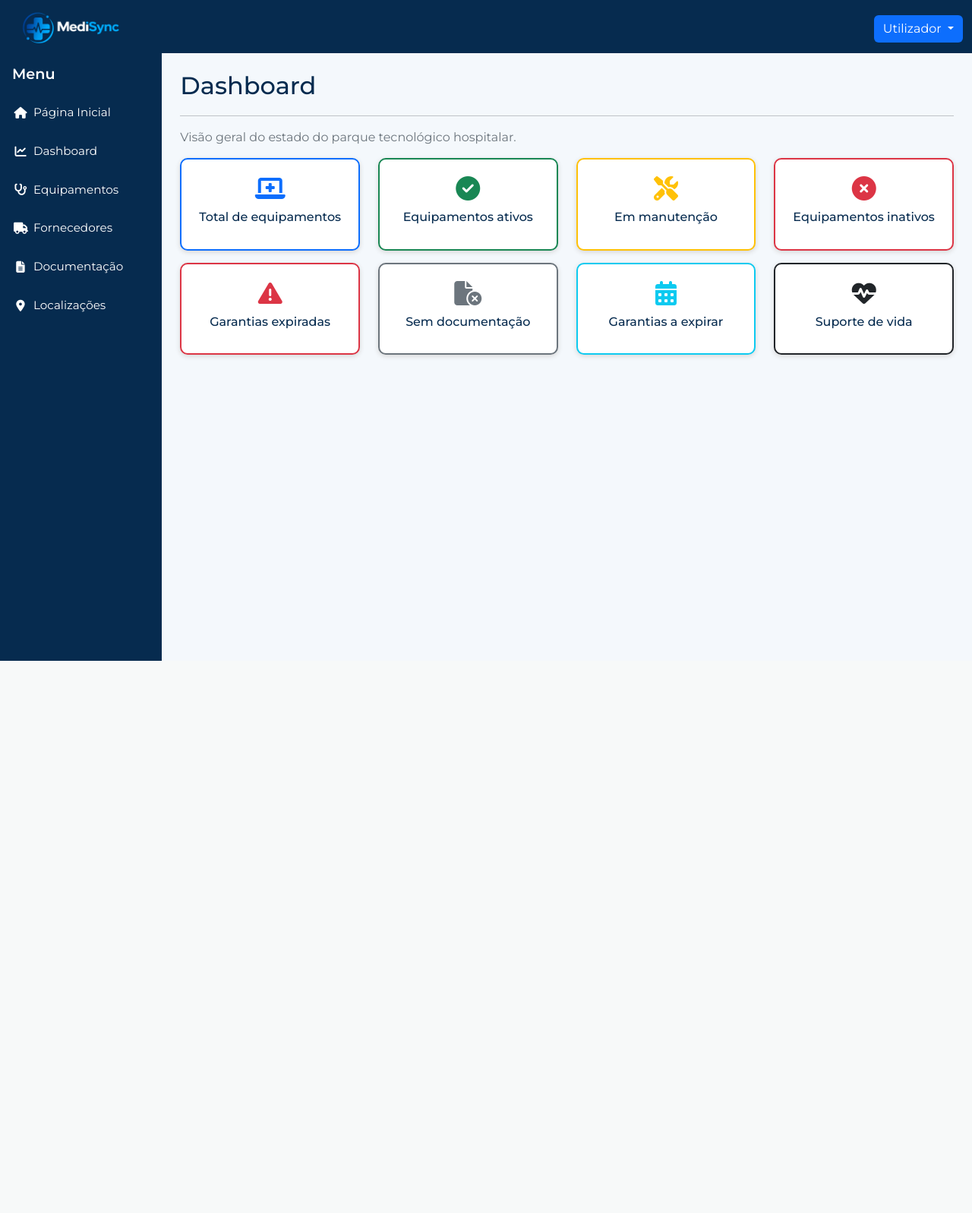
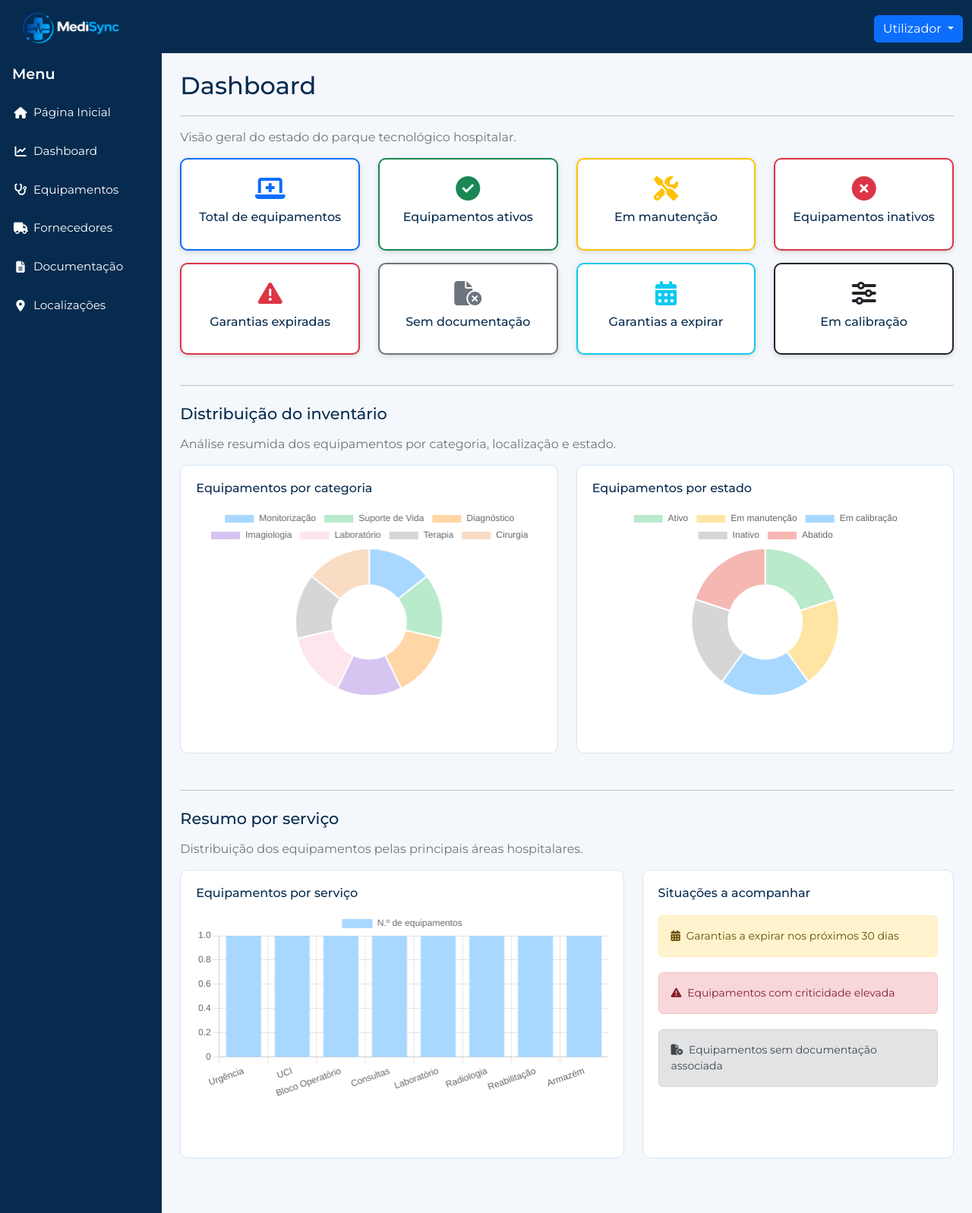
Before and after one commit to catarinabenido126/projetohospitalar, a PHP site: page /private/views/dashboard/dashboard.html in a window 1280 px wide. Shown: the whole page at 76% size. Before the commit the page ends 870 px from the top, so only its background shows below. Run offline with PHP 8.4, Linux system fonts and the light colour scheme.

Commit message:
terminei a dashboard com graficos java script

```diff
--- a/assets/css/1241126.css
+++ b/assets/css/1241126.css
@@ -479,3 +479,30 @@
     font-weight: 600;
     margin-bottom: 0;
 }
+.caixa-dashboard h5 {
+    color: #062b4f;
+    font-size: 1em;
+    margin-bottom: 15px;
+}
+.caixa-dashboard {
+    background-color: #ffffff;
+    border: 1px solid #d6e4f0;
+    border-radius: 10px;
+    padding: 20px;
+    height: 380px;
+}
+.caixa-dashboard canvas {
+    width: 100%;
+    height: 320px;
+}
+canvas {
+    width: 100%;
+    max-height: 250px;
+}
+.area-grafico {
+    height: 320px;
+}
+.area-grafico canvas {
+    width: 100%;
+    height: 100%;
+}
--- a/private/views/dashboard/dashboard.html
+++ b/private/views/dashboard/dashboard.html
@@ -131,17 +131,116 @@
                     </div>
                     <div class="col-md-3 mb-3">
                         <div class="card-dashboard border-dark">
-                            <i class="fa-solid fa-heart-pulse text-dark"></i>
-                            <h5>Suporte de vida</h5>
+                            <i class="fa-solid fa-sliders text-dark"></i>
+                            <h5>Em calibração</h5>
                             <p class="text-dark"></p>
                         </div>
                     </div>
                 </div>
+                <hr>
+                <h4>Distribuição do inventário</h4>
+                <p class="text-muted">
+                    Análise resumida dos equipamentos por categoria, localização e estado.
+                </p>
+                <div class="row mb-4">
+                    <div class="col-md-6 mb-4">
+                        <div class="caixa-dashboard">
+                            <h5>Equipamentos por categoria</h5>
+                            <div class="area-grafico">
+                                <canvas id="graficoCategoria"></canvas>
+                            </div>
+                        </div>
+                    </div>
+
+                    <div class="col-md-6 mb-4">
+                        <div class="caixa-dashboard">
+                            <h5>Equipamentos por estado</h5>
+                            <div class="area-grafico">
+                                <canvas id="graficoEstado"></canvas>
+                            </div>
+                        </div>
+                    </div>
+                </div>
+                <hr>
+                <h4>Resumo por serviço</h4>
+                <p class="text-muted">
+                    Distribuição dos equipamentos pelas principais áreas hospitalares.
+                </p>
+                <div class="row mb-4">
+                    <div class="col-md-7 mb-4">
+                        <div class="caixa-dashboard">
+                            <h5>Equipamentos por serviço</h5>
+                            <canvas id="graficoServico"></canvas>
+                        </div>
+                    </div>
+                    <div class="col-md-5 mb-4">
+                        <div class="caixa-dashboard">
+                            <h5>Situações a acompanhar</h5>
+                            <div class="alert alert-warning">
+                                <i class="fa-solid fa-calendar-days me-1"></i>
+                                Garantias a expirar nos próximos 30 dias
+                            </div>
+                            <div class="alert alert-danger">
+                                <i class="fa-solid fa-triangle-exclamation me-1"></i>
+                                Equipamentos com criticidade elevada
+                            </div>
+                            <div class="alert alert-secondary">
+                                <i class="fa-solid fa-file-circle-xmark me-1"></i>
+                                Equipamentos sem documentação associada
+                            </div>
+                        </div>
+                    </div>
+                </div>
+                <script src="https://cdn.jsdelivr.net/npm/chart.js"></script>
+                <script>
+                    new Chart(document.getElementById('graficoCategoria'), {
+                        type: 'doughnut',
+                        data: {
+                            labels: ['Monitorização', 'Suporte de Vida', 'Diagnóstico', 'Imagiologia', 'Laboratório', 'Terapia', 'Cirurgia'],
+                            datasets: [{
+                                data: [1, 1, 1, 1, 1, 1, 1],
+                                backgroundColor: ['#a8d8ff', '#b8eacb', '#ffd6a5', '#d6c5f0', '#ffe5ec', '#d6d6d6', '#f9dcc4']
+                            }]
+                        },
+                        options: {
+                            responsive: true,
+                            maintainAspectRatio: false
+                        }
+                    });
+                    new Chart(document.getElementById('graficoEstado'), {
+                        type: 'doughnut',
+                        data: {
+                            labels: ['Ativo', 'Em manutenção', 'Em calibração', 'Inativo', 'Abatido'],
+                            datasets: [{
+                                data: [1, 1, 1, 1, 1],
+                                backgroundColor: ['#b8eacb', '#ffe5a3', '#a8d8ff', '#d6d6d6', '#f5b7b1']
+                            }]
+                        },
+                        options: {
+                            responsive: true,
+                            maintainAspectRatio: false
+                        }
+                    });
+                    new Chart(document.getElementById('graficoServico'), {
+                        type: 'bar',
+                        data: {
+                            labels: ['Urgência', 'UCI', 'Bloco Operatório', 'Consultas', 'Laboratório', 'Radiologia', 'Reabilitação', 'Armazém'],
+                            datasets: [{
+                                label: 'N.º de equipamentos',
+                                data: [1, 1, 1, 1, 1, 1, 1, 1],
+                                backgroundColor: '#a8d8ff'
+                            }]
+                        },
+                        options: {
+                            responsive: true,
+                            maintainAspectRatio: false
+                        }
+                    });
+                </script>
             </main>
         </div>
     </div>
     <!-- Bootstrap JS -->
     <script src="../../../assets/bootstrap/bootstrap.bundle.min.js"></script>
 </body>
-
 </html>
```
